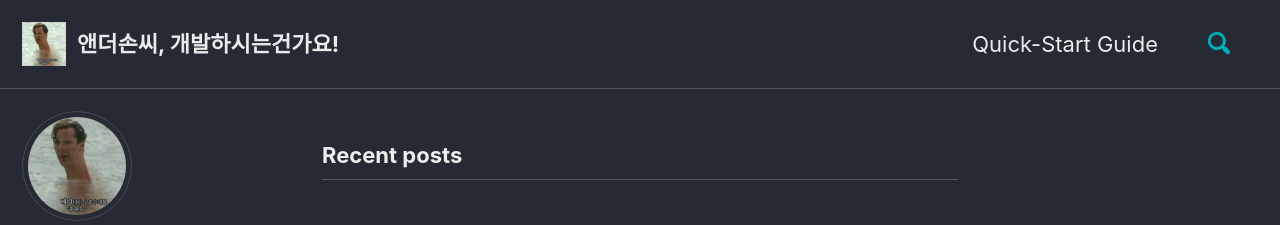
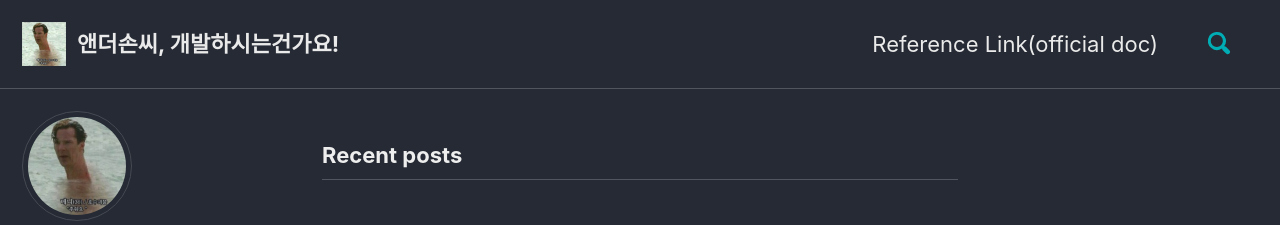
Before and after one commit to chltjdrhd777/chltjdrhd777.github.io, a Jekyll site: the page built from index.html, in a window 1280 px wide. Shown: the top 225 px of the page. Built offline with Jekyll 4.4.1, drawn with Linux system fonts in a browser that asks for light colours; cached includes are drawn as plain includes; the list of posts is cut into pages by our own code.

Commit message:
chore : change nav
I thought navigation is too like default so I found how to change it and did it

```diff
--- a/_data/navigation.yml
+++ b/_data/navigation.yml
@@ -1,6 +1,6 @@
 # main links
 main:
-  - title: "Quick-Start Guide"
+  - title: "Reference Link(official doc)"
     url: https://mmistakes.github.io/minimal-mistakes/docs/quick-start-guide/
   # - title: "About"
   #   url: https://mmistakes.github.io/minimal-mistakes/about/
```
